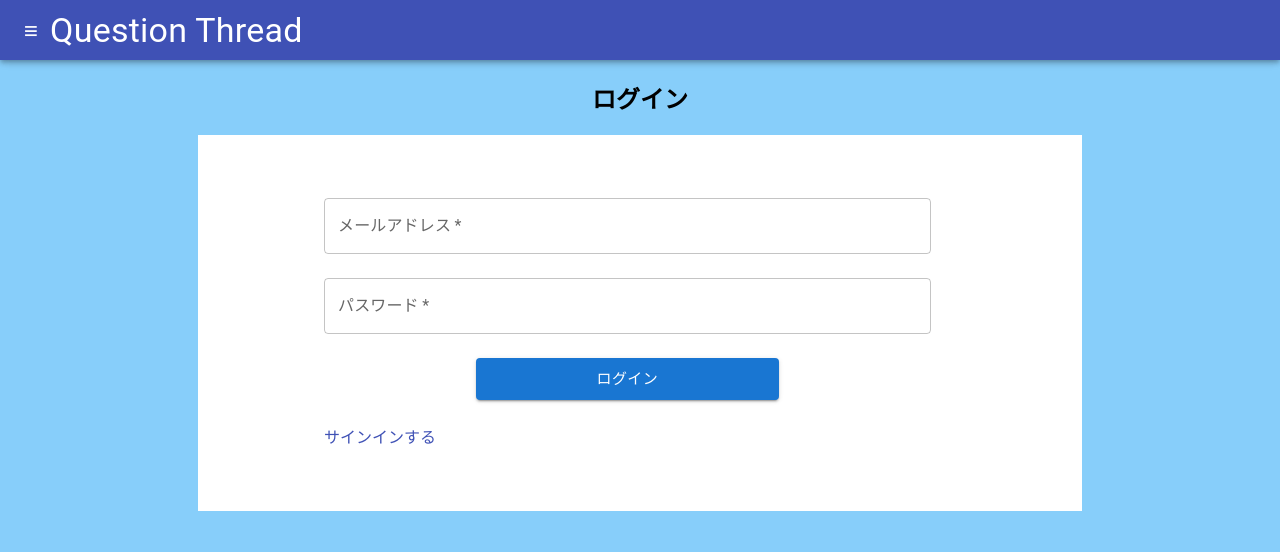
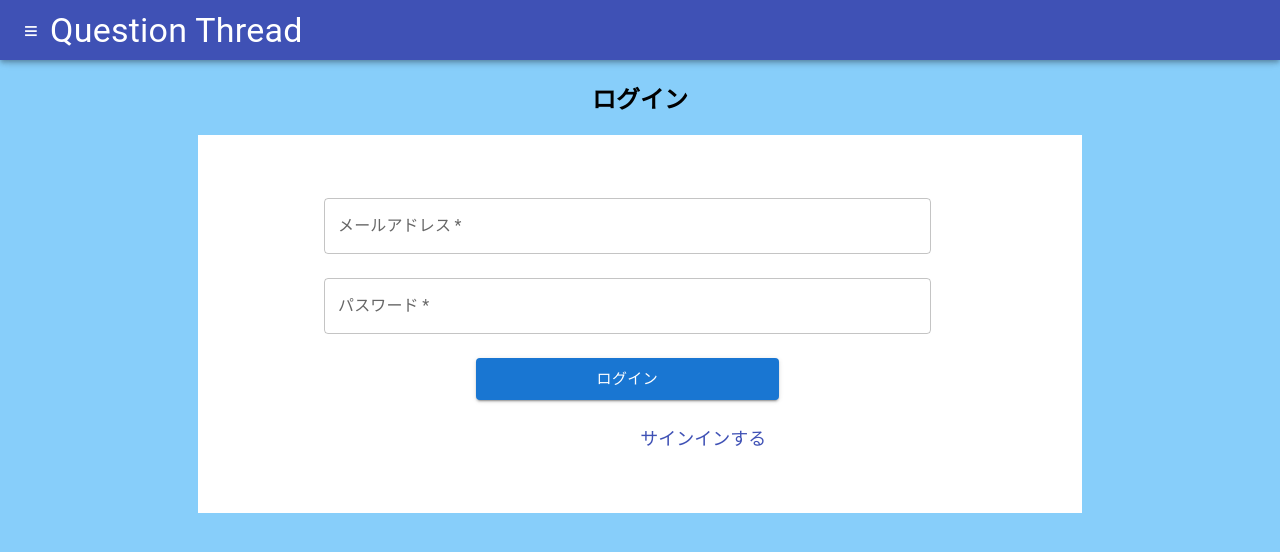
Before and after one commit to shunsuke-kawata/Question_thread, a React (Create React App) app in the folder frontend/frontend/react-sample/: page /login in a window 1280 px wide. Shown: the top 552 px of the page. Built offline with nearby package versions, Linux system fonts and the light colour scheme.

Commit message:
update リンクリストの配置を変更

```diff
--- a/frontend/frontend/react-sample/src/Components/Menubar.jsx
+++ b/frontend/frontend/react-sample/src/Components/Menubar.jsx
@@ -1,5 +1,6 @@
 import React from "react";
 import { Link } from "react-router-dom";
+import { HStack } from "@mui/material";
 import "../css/Menubar.css";
 
 const Menubar = ({ setMenubarFlag }) => {
@@ -10,19 +11,16 @@
         <Link className="links" to="/">
           ホーム
         </Link>
-        <br />
         <Link className="links" to="/newQuestion">
           質問する
         </Link>
-        <br />
         <Link className="links" to="/signin">
           サインイン
         </Link>
-        <br />
         <Link className="links" to="/login">
           ログイン
         </Link>
-        <br />
+
         <button onClick={() => setMenubarFlag(false)}>閉じる</button>
       </div>
     </>
--- a/frontend/frontend/react-sample/src/css/Menubar.css
+++ b/frontend/frontend/react-sample/src/css/Menubar.css
@@ -17,3 +17,9 @@
 .a:focus{
     font-weight: bold;
 }
+
+.links{
+    text-align: center;
+    font-size: large;
+    display: block;
+}
```
